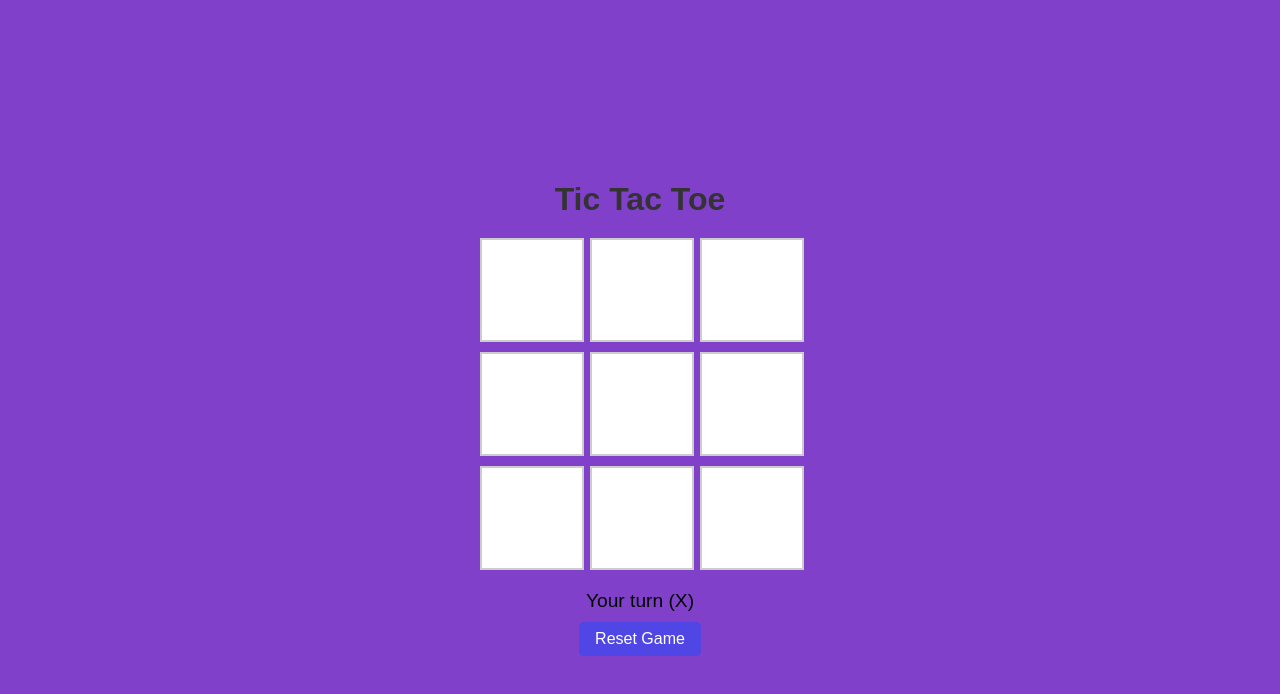
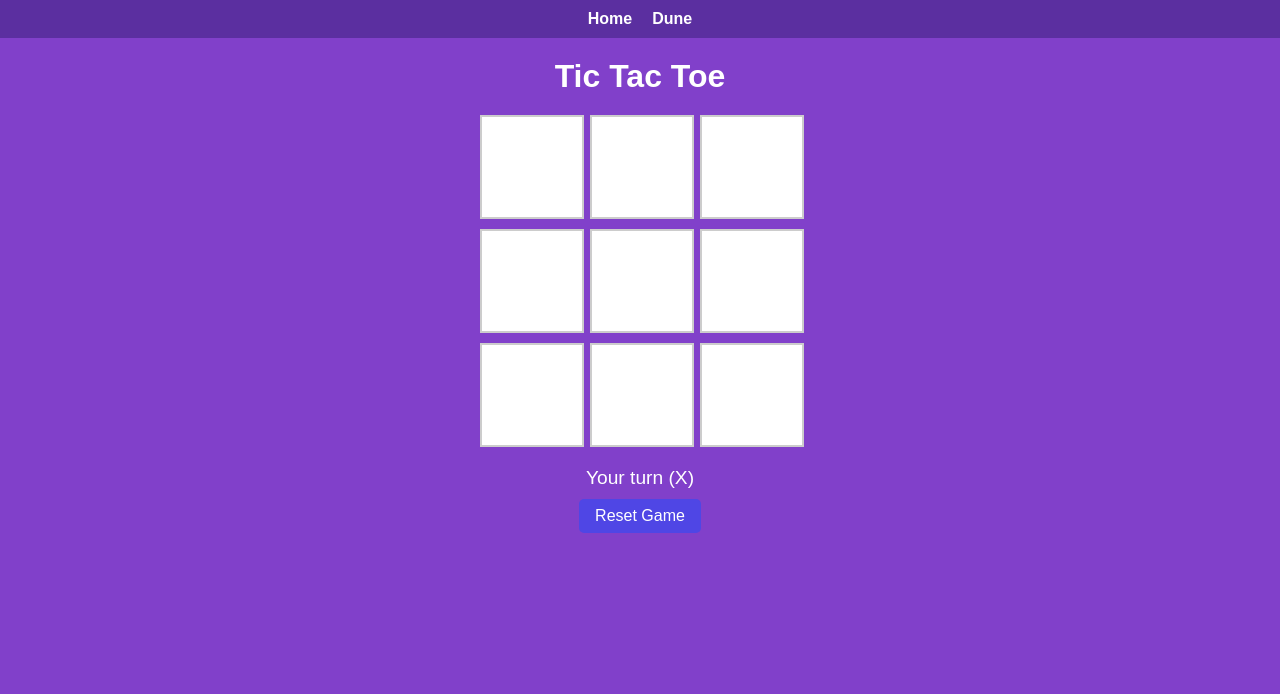
Before and after one commit to rovinar2003/IS201, a plain HTML site: page game.html in a window 1280 px wide. Drawn offline with Linux system fonts and the light colour scheme.

Commit message:
Update game.html

```diff
--- a/game.html
+++ b/game.html
@@ -8,15 +8,37 @@
       font-family: Arial, sans-serif;
       background-color: #8140ca;
       display: flex;
-      justify-content: center;
+      flex-direction: column;
       align-items: center;
       height: 100vh;
-      flex-direction: column;
+      margin: 0;
+      padding: 0;
+    }
+
+    nav {
+      width: 100%;
+      background-color: #5b2fa0;
+      padding: 10px 0;
+      display: flex;
+      justify-content: center;
+      gap: 20px;
+    }
+
+    nav a {
+      color: white;
+      text-decoration: none;
+      font-weight: bold;
+      transition: color 0.3s ease;
+    }
+
+    nav a:hover {
+      color: #d1c4f7;
     }
 
     h1 {
-      margin-bottom: 20px;
-      color: #333;
+      margin: 20px 0;
+      color: white;
+      font-size: 2rem;
     }
 
     #board {
@@ -45,6 +67,7 @@
     #status {
       margin-top: 20px;
       font-size: 1.2rem;
+      color: white;
     }
 
     #reset {
@@ -64,6 +87,11 @@
   </style>
 </head>
 <body>
+
+  <nav>
+    <a href="index.html">Home</a>
+    <a href="scratch.html">Dune</a>
+  </nav>
 
   <h1>Tic Tac Toe</h1>
   <div id="board"></div>
@@ -131,7 +159,7 @@
       if (gameActive) {
         currentPlayer = 'O';
         status.textContent = "Robot is thinking...";
-        setTimeout(robotMove, 500); // slight delay for realism
+        setTimeout(robotMove, 500);
       }
     }
 
```
